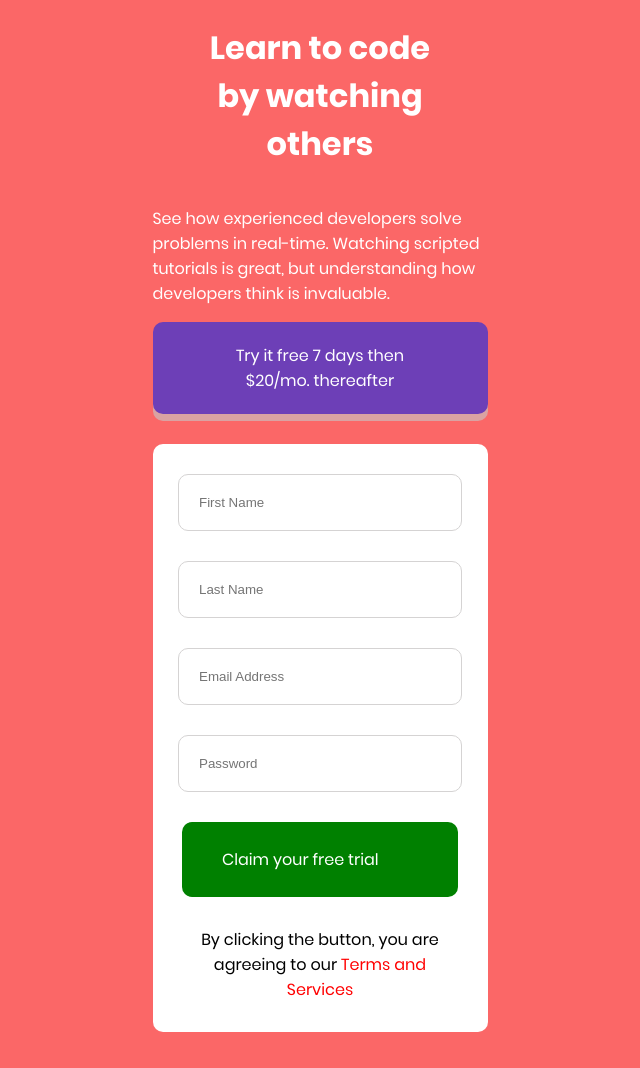
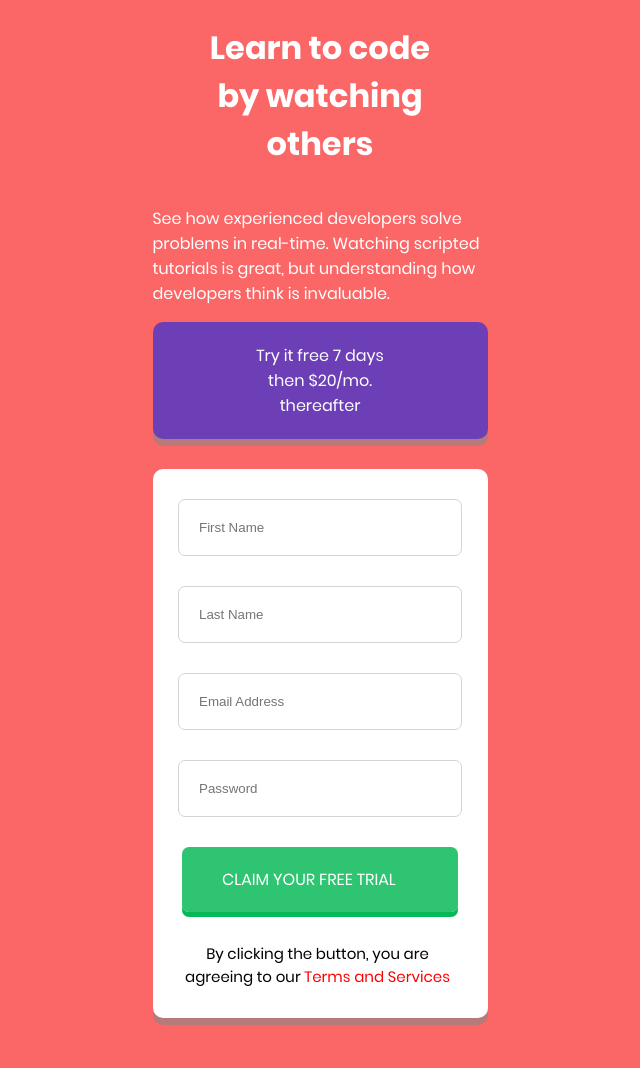
Before and after one commit to ArturLimaiko/NewProject, a plain HTML site: page index.html in a window 1280 px wide. Shown: the part 97-1165 px from the top of the page, without its empty margins (320-960 px from the left). Before the commit the page ends 1129 px from the top, so only its background shows below. Drawn offline with Linux system fonts and the light colour scheme.

Commit message:
еще немного правок

```diff
--- a/style.css
+++ b/style.css
@@ -46,11 +46,11 @@ body {
 }
 
 .header {
-display:flex;
-flex-direction: column;
-max-width: 335px;
-align-self: center;
-margin-bottom:30px;
+  display: flex;
+  flex-direction: column;
+  max-width: 335px;
+  align-self: center;
+  margin-bottom: 30px;
 }
 
 .header__title {
@@ -69,9 +69,9 @@ margin-bottom:30px;
   text-decoration: none;
   background-color: #6d3fb7;
   color: white;
-  padding: 5px 50px;
+  padding: 5px 85px;
   border-radius: 10px;
-  box-shadow: 0px 7px #c7c7c79e;
+  box-shadow: 0px 7px #958585a8;
 }
 
 .header__text {
@@ -88,13 +88,15 @@ margin-bottom:30px;
   align-self: center;
   max-width: 335px;
   height: 100%;
+  box-shadow: 0px 7px #958585a8;
+  margin-bottom: 50px;
 }
 
 .registration-form {
   display: flex;
   flex-direction: column;
   align-items: center;
-  border-radius: 10px;
+  border-radius: 7px;
   border: 1px solid #d5d3d3;
   padding: 20px 85px 20px 20px;
   margin: 0 auto;
@@ -103,7 +105,7 @@ margin-bottom:30px;
 
 .registration-form__input {
   padding: 20px 40px;
-  border-radius: 10px;
+  border-radius: 7px;
   border: 1px solid #808080;
   margin: 10px;
 }
@@ -111,27 +113,30 @@ margin-bottom:30px;
 .registration-form__link {
   display: flex;
   text-decoration: none;
-  background-color: green;
+  background-color: #07b956d6;
   color: white;
-  padding: 25px 40px;
-  border-radius: 10px;
+  padding: 20px 40px;
+  border-radius: 7px;
   max-width: 196px;
   align-items: center;
   margin-top: 20px;
   margin: 0 auto;
   margin-top: 30px;
   margin-bottom: 30px;
+  box-shadow: 0px 5px #07b956;
+  text-transform: uppercase;
 }
 
 .container-text {
   display: flex;
-  text-align:center;
-  margin:0 auto;
-  margin-left: 45px;
-  margin-right: 45px;
+  text-align: center;
+  margin: 0 auto;
+  margin-left: 26px;
+  margin-right: 31px;
   margin-bottom: 30px;
+  font-size: 15px;
 }
 
 .important-text__highlight {
-color: red;
+  color: red;
 }
```
